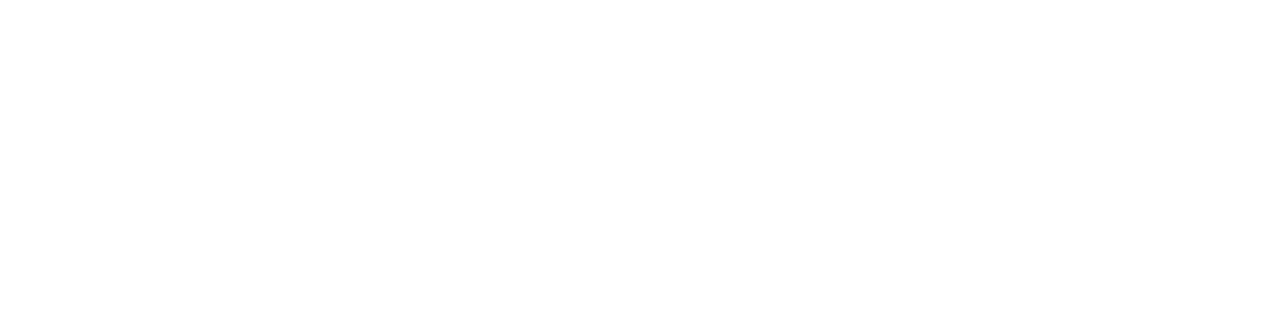
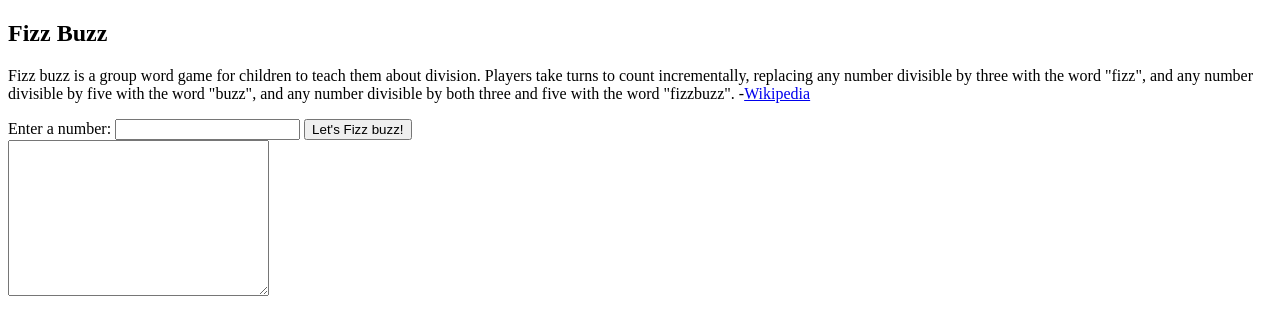
Before and after one commit to tdalbertson/fizzbuzz-site, a plain HTML site: page index.html in a window 1280 px wide. Drawn offline with Linux system fonts and the light colour scheme.

Commit message:
Complete initial page layout
TODO:
Create styles.css and link in index.html

```diff
--- a/index.html
+++ b/index.html
@@ -1,11 +1,36 @@
 <!DOCTYPE html>
 <html lang="en">
-<head>
-    <meta charset="UTF-8">
-    <meta name="viewport" content="width=device-width, initial-scale=1.0">
-    <title>Fizzbuzz Site</title>
-</head>
-<body>
-
-</body>
+    <head>
+        <meta charset="UTF-8" />
+        <meta name="viewport" content="width=device-width, initial-scale=1.0" />
+        <title>Fizz buzz Site</title>
+    </head>
+    <body>
+        <h2>Fizz Buzz</h2>
+        <div class="left-content">
+            <p>
+                <span>F</span>izz buzz is a group word game for children to teach them about
+                division. Players take turns to count incrementally, replacing
+                any number divisible by three with the word "fizz", and any
+                number divisible by five with the word "buzz", and any number
+                divisible by both three and five with the word "fizzbuzz". -<a
+                    href="https://en.wikipedia.org/wiki/Fizz_buzz"
+                    >Wikipedia</a
+                >
+            </p>
+            <form action="" onsubmit="return getFizzBuzzResults()">
+                <label for="fizzbuzz-number">Enter a number:</label>
+                <input type="text" id="fizzbuzz-number" required />
+                <button type="submit">Let's Fizz buzz!</button>
+            </form>
+        </div>
+        <div class="right-area">
+            <textarea
+                name="fizzbuzz-results"
+                id="fizzbuzz-results"
+                cols="30"
+                rows="10"
+            ></textarea>
+        </div>
+    </body>
 </html>
```
